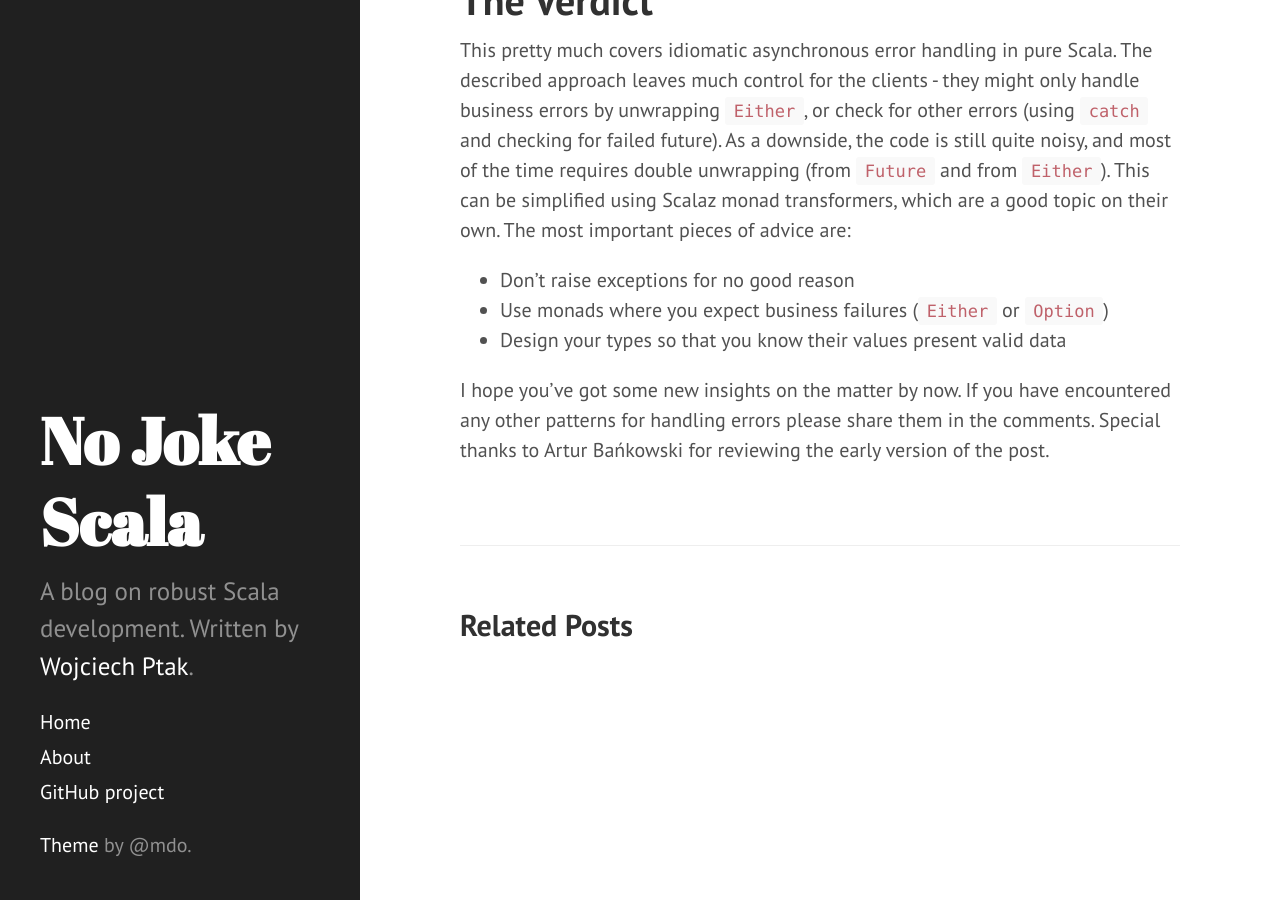
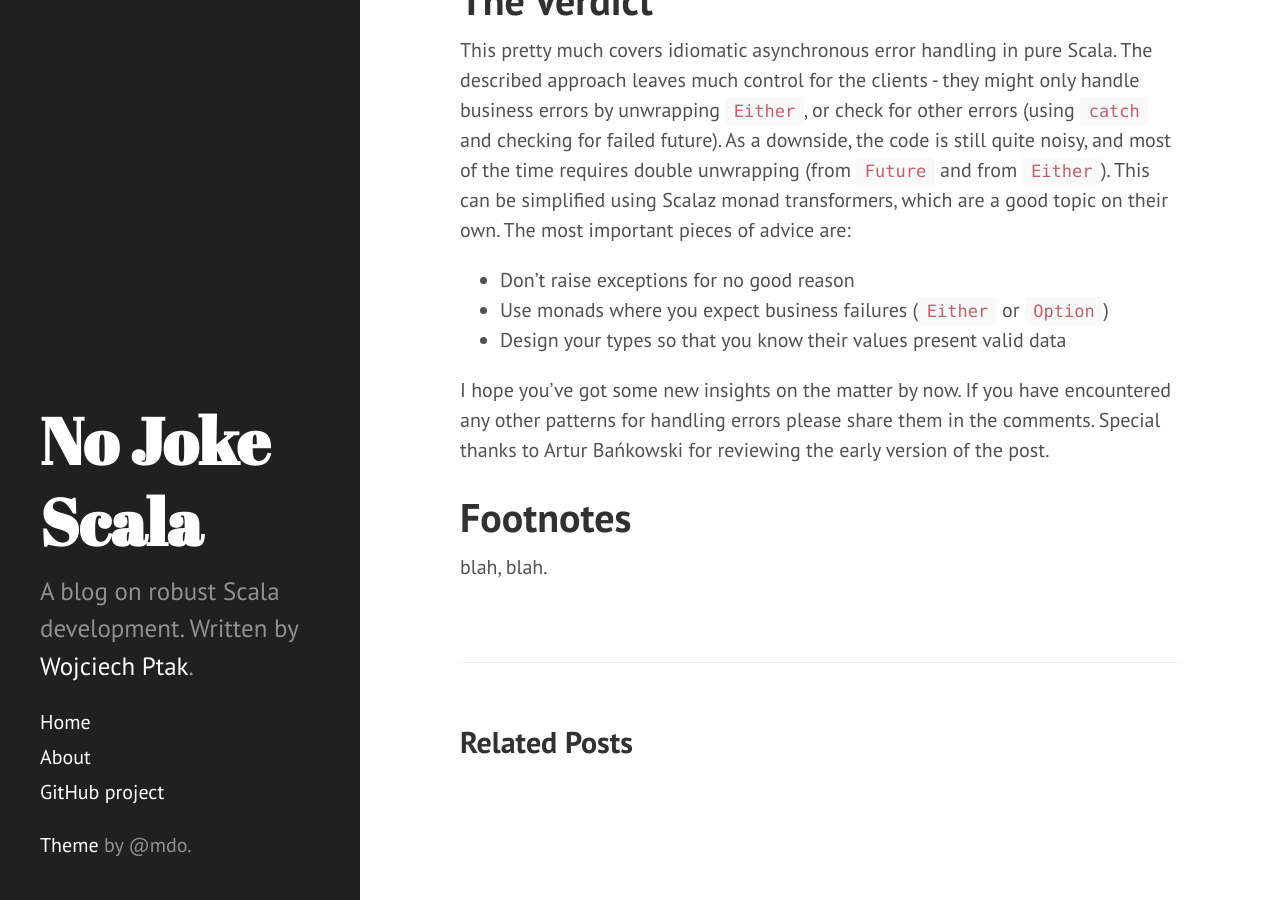
Before and after one commit to WojciechP/nojokescala, a Jekyll site: the page built from _posts/2015-09-11-futures-and-either.markdown, in a window 1280 px wide and 900 px high, scrolled down 7479 px. Built offline with Jekyll 4.4.1, drawn with Linux system fonts in a browser that asks for light colours; Markdown is read by kramdown in place of the engine named in the settings; comment, search, counter and statistics services are not loaded; some of the changed lines change nothing that is shown.

Commit message:
Updated 2015-09-11-futures-and-either.markdown

```diff
--- a/_posts/2015-09-11-futures-and-either.markdown
+++ b/_posts/2015-09-11-futures-and-either.markdown
@@ -2,15 +2,14 @@
 layout: post
 title: "Futures and Either - asynchronous error handling"
 date: "2015-09-11 16:38"
-snippet: >
-  Design your asynchronous Scala API so that clients can choose
-  the level of error handling appropriate to their needs.
+snippet: "Design your asynchronous Scala API so that clients can choose the level of error handling appropriate to their needs.\n"
+meta:
+  description: Scala asynchronous error handling with Future and Either
+  keywords: "Scala, Future, Either, error handling, concurrent, asynchronous"
+permalink: "/post/future-either"
+published: true
+---
 
-meta:
-  description: "Scala asynchronous error handling with Future and Either"
-  keywords: "Scala, Future, Either, error handling, concurrent, asynchronous"
-permalink: /post/future-either
----
 
 This article is mostly about designing your Scala API so that it allows
 to control the level of error handling. The source code for the included
@@ -320,3 +319,6 @@ I hope you've got some new insights on the matter by now. If you have
 encountered any other patterns for handling errors please share them in the
 comments. Special thanks to Artur Bańkowski for reviewing the early version
 of the post.
+
+# Footnotes
+blah, blah.
```
